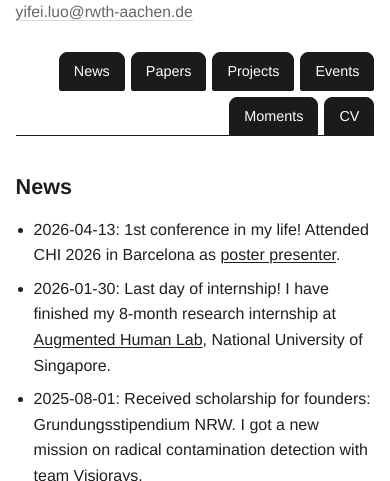
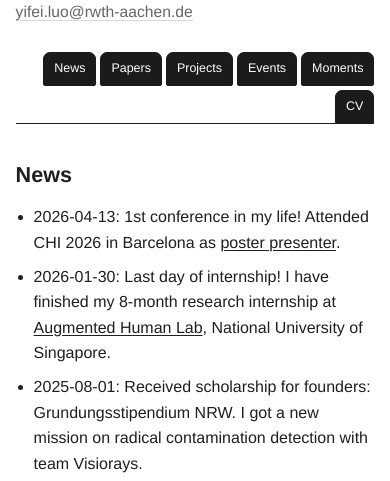
Before and after one commit to LuoYfTHU/yifeiluo-homepage, a plain HTML site: page index.html in a window 390 px wide. Shown: the part 288-769 px from the top of the page. Drawn offline with Linux system fonts and the light colour scheme.

Commit message:
Adjust mobile nav layout
Made-with: Cursor

```diff
--- a/index.html
+++ b/index.html
@@ -137,6 +137,19 @@
       text-decoration: underline;
       text-underline-offset: 2px;
     }
+
+    /* Mobile: make nav buttons smaller in portrait */
+    @media (max-width: 480px) {
+      .nav {
+        gap: 4px;
+      }
+
+      .nav a {
+        font-size: 0.78rem;
+        padding: 6px 10px;
+        border-radius: 7px 7px 2px 2px;
+      }
+    }
   </style>
 </head>
 <body>
```
